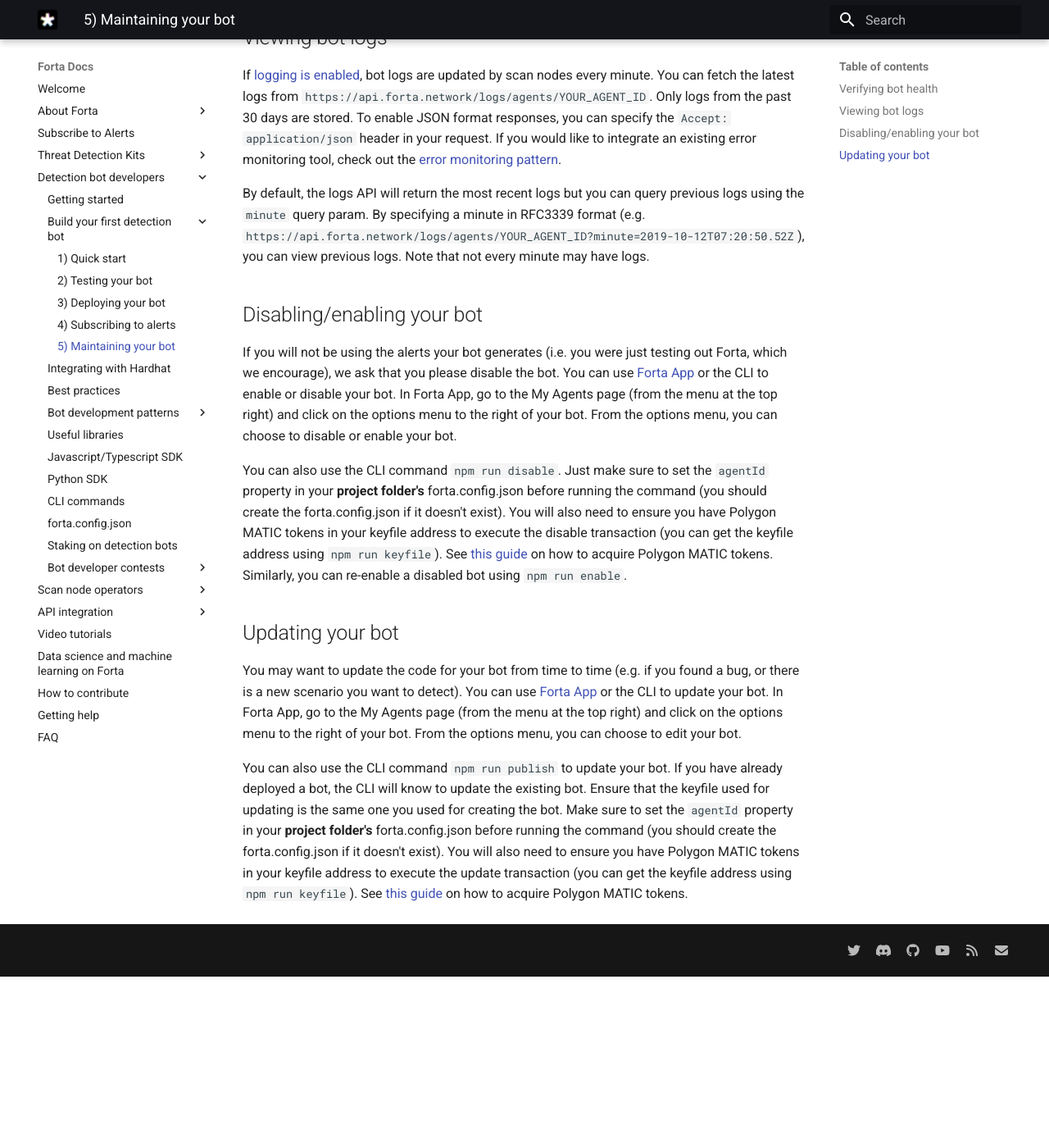
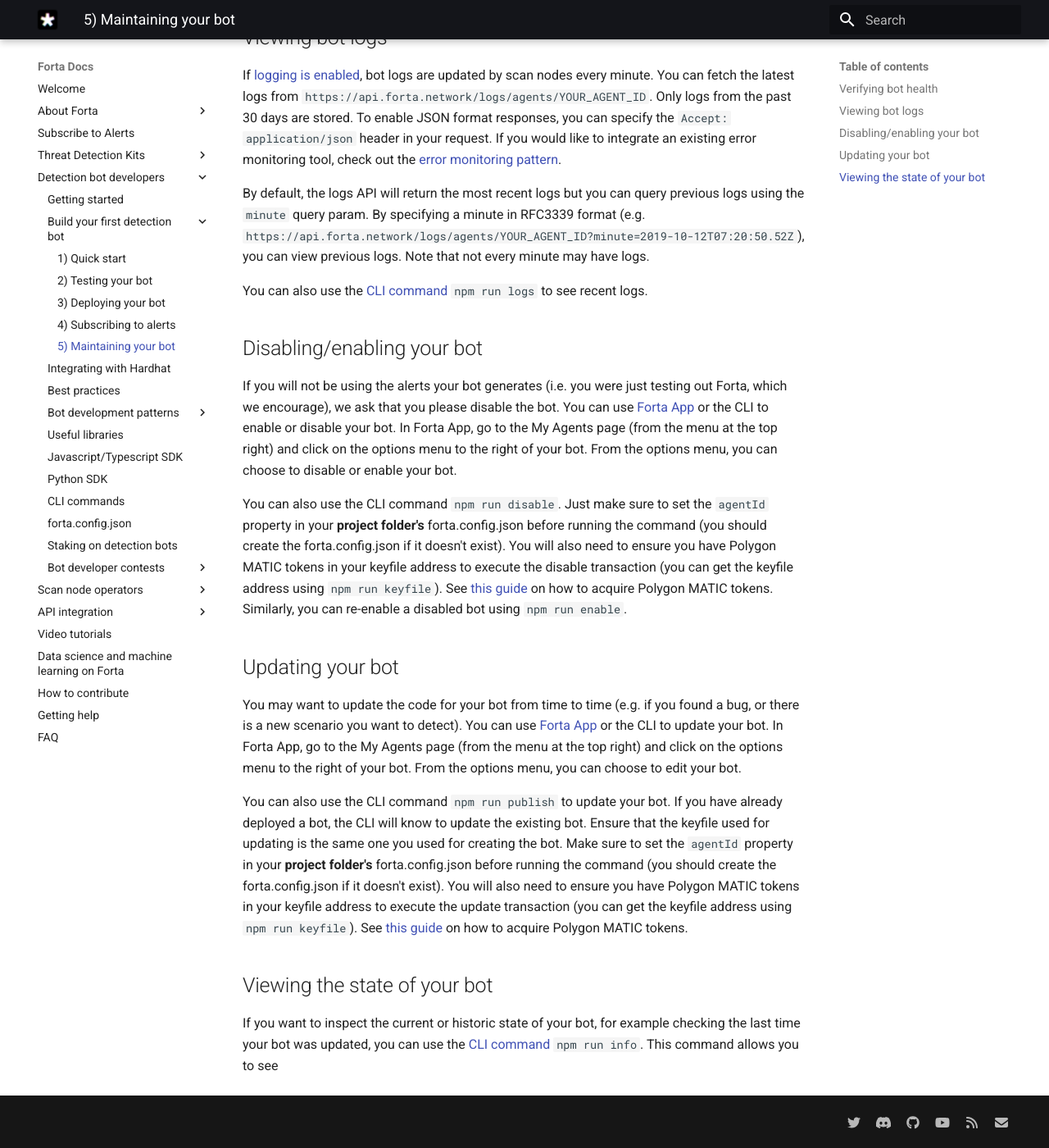
Before and after one commit to forta-network/docs, an MkDocs documentation site: the page built from docs/maintaining.md, in a window 1280 px wide and 1400 px high, scrolled down 463 px. Shown: the whole window at 82% size. Built offline with MkDocs 1.6.1 and Material for MkDocs 9.7.7, drawn with Linux system fonts in a browser that asks for light colours; before the commit the page ends 1654 px from its top, so only the background shows below that.

Commit message:
adding new cli commands to maintaing section

```diff
--- a/docs/maintaining.md
+++ b/docs/maintaining.md
@@ -12,6 +12,8 @@
 
 By default, the logs API will return the most recent logs but you can query previous logs using the `minute` query param. By specifying a minute in RFC3339 format (e.g. `https://api.forta.network/logs/agents/YOUR_AGENT_ID?minute=2019-10-12T07:20:50.52Z`), you can view previous logs. Note that not every minute may have logs.
 
+You can also use the [CLI command](cli.md#logs) `npm run logs` to see recent logs.
+
 ## Disabling/enabling your bot
 
 If you will not be using the alerts your bot generates (i.e. you were just testing out Forta, which we encourage), we ask that you please disable the bot. You can use [Forta App](https://app.forta.network/) or the CLI to enable or disable your bot. In Forta App, go to the My Agents page (from the menu at the top right) and click on the options menu to the right of your bot. From the options menu, you can choose to disable or enable your bot.
@@ -24,3 +26,7 @@
 You may want to update the code for your bot from time to time (e.g. if you found a bug, or there is a new scenario you want to detect). You can use [Forta App](https://app.forta.network/) or the CLI to update your bot. In Forta App, go to the My Agents page (from the menu at the top right) and click on the options menu to the right of your bot. From the options menu, you can choose to edit your bot.
 
 You can also use the CLI command `npm run publish` to update your bot. If you have already deployed a bot, the CLI will know to update the existing bot. Ensure that the keyfile used for updating is the same one you used for creating the bot. Make sure to set the `agentId` property in your **project folder's** forta.config.json before running the command (you should create the forta.config.json if it doesn't exist). You will also need to ensure you have Polygon MATIC tokens in your keyfile address to execute the update transaction (you can get the keyfile address using `npm run keyfile`). See [this guide](matic.md) on how to acquire Polygon MATIC tokens.
+
+## Viewing the state of your bot
+
+If you want to inspect the current or historic state of your bot, for example checking the last time your bot was updated, you can use the [CLI command](cli.md#info) `npm run info`. This command allows you to see
```
